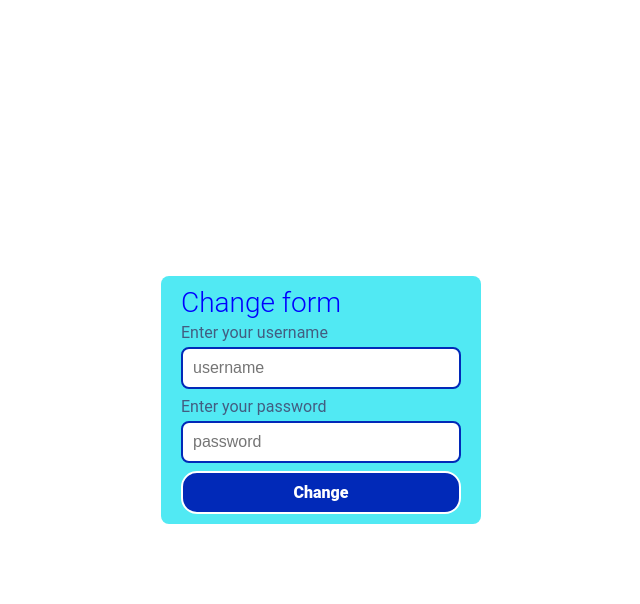
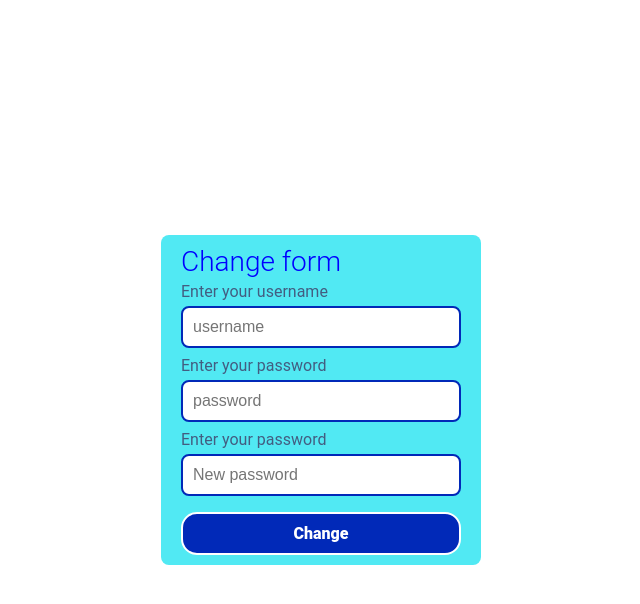
Before and after one commit to Adamovproga2003/date-reminder, a Django app: template datereminder/reminder/templates/reminder/user.form.html in a window 1280 px wide. Shown: the top 604 px of the page, without its empty margins (319-959 px from the left). Run offline with Django 4.2, Linux system fonts and the light colour scheme; the template is opened without the code that fills it: values that come from a table or form of the project are taken from there, others are empty.

Commit message:
refactoring saving

```diff
--- a/datereminder/reminder/forms.py
+++ b/datereminder/reminder/forms.py
@@ -23,10 +23,45 @@ monthDay = {
 }
 
 
+class ChangeForm(forms.Form):
+    username = forms.CharField(max_length=200)
+    password = forms.CharField(max_length=200)
+    new_password = forms.CharField(max_length=200)
+
+    def __init__(self, *args, **kwargs):
+        super(ChangeForm, self).__init__(*args, **kwargs)
+        self.fields['username'].widget = TextInput(attrs={
+            'type': 'text',
+            'id': 'username',
+            'class': '',
+            'name': 'username',
+            'placeholder': 'username'})
+        self.fields['password'].widget = TextInput(attrs={
+            'type': 'password',
+            'id': 'password',
+            'class': '',
+            'name': 'password',
+            'placeholder': 'password'})
+        self.fields['new_password'].widget = TextInput(attrs={
+            'type': 'password',
+            'id': 'new_password',
+            'class': '',
+            'name': 'new_password',
+            'placeholder': 'New password'})
+
+    def clean_password(self):
+        password = self.cleaned_data.get("password")
+        if password:
+            username = self.cleaned_data.get("username")
+            user = authenticate(username=username, password=password)
+            if user is None:
+                raise forms.ValidationError("Invalid password")
+        return password
+
+
 class AuthForm(forms.Form):
     password = forms.CharField(max_length=200)
     username = forms.CharField(max_length=200)
-
 
     def __init__(self, *args, **kwargs):
         super(AuthForm, self).__init__(*args, **kwargs)
--- a/datereminder/reminder/templates/reminder/change.form.html
+++ b/datereminder/reminder/templates/reminder/change.form.html
@@ -123,7 +123,7 @@
                 </a>
             </div>
         </div>
-        <form action="{% url 'add' %}" method="post">
+        <form action="{% url 'change' person.id %}" method="post">
         {% csrf_token %}
             <div class="container">
                 <div>
--- a/datereminder/reminder/templates/reminder/user.form.html
+++ b/datereminder/reminder/templates/reminder/user.form.html
@@ -101,14 +101,16 @@
         cursor: pointer;
     }
 
-    form > div:nth-child(2) > div, form > div:nth-child(3) > div {
+    form > div:nth-child(2) > div, form > div:nth-child(3) > div, form > div:nth-child(4) > div {
         width: 100%;
     }
 
     .errorlist {
+        padding: 0;
         list-style-type: none;
         font-weight: 800;
         color: red;
+        text-align: center;
     }
 </style>
 <div class="wrapper">
@@ -124,14 +126,22 @@
                 <div>
                     <label for="name">Enter your username</label>
                     {{form.username}}
-
                 </div>
             </div>
             <div class="container">
                 <div>
-                    <label for="relationship">Enter your password</label>
+                    <label for="password">Enter your password</label>
                     {{form.password}}
                 </div>
+            </div>
+            <div class="container">
+                <div>
+                    <label for="new_password">Enter your password</label>
+                    {{form.new_password}}
+                </div>
+            </div>
+            <div>
+                <span>{{ form.password.errors }}</span>
             </div>
         <input type="submit" value="Change">
         </form>
--- a/datereminder/reminder/urls.py
+++ b/datereminder/reminder/urls.py
@@ -8,6 +8,7 @@ urlpatterns = [
     path("logout/", views.logoutView, name="logout"),
     path("create/", views.create, name="create"),
     path("add/", views.add, name="add"),
+    path("change/<int:person_id>/", views.change, name="change"),
     path("auth/", views.auth, name="auth"),
     path("edit/<int:person_id>/", views.edit, name='edit'),
     path("delete/<int:person_id>/", views.delete, name='delete'),
```
Also changed, not shown: datereminder/reminder/views.py (+36 -6 lines), datereminder/db.sqlite3.
